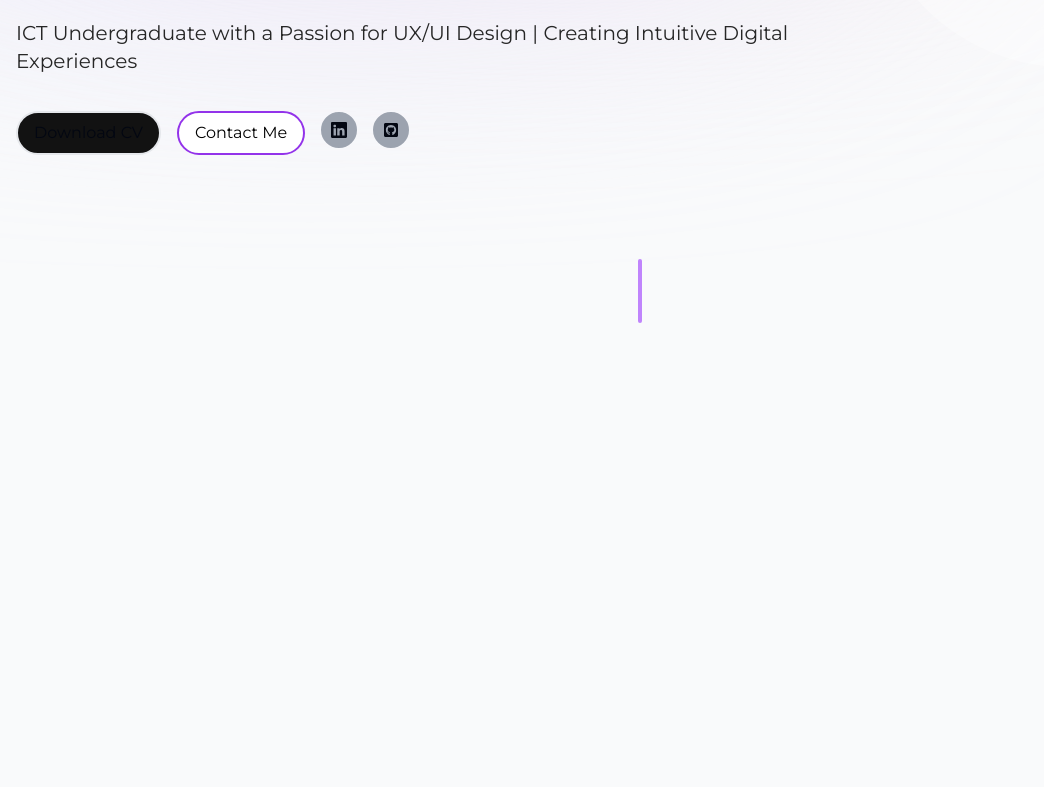
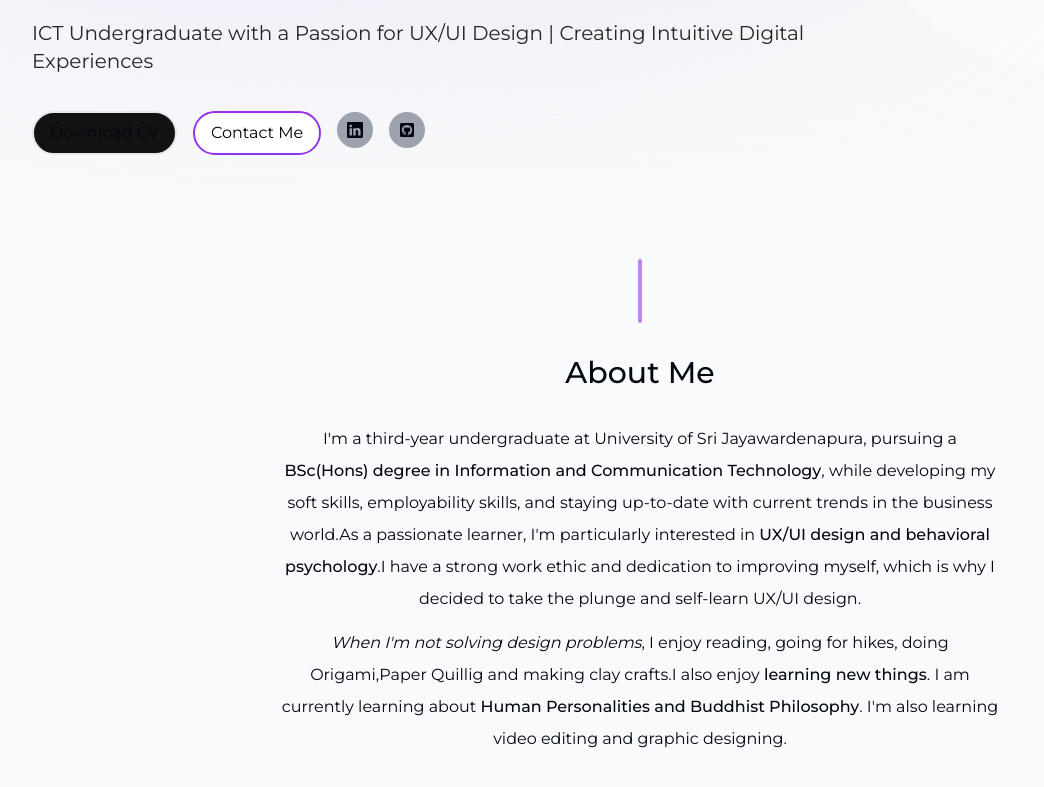
Before and after one commit to ThilPerera/Personal-Website-AF_20_16111, a Next.js app: page / in a window 1280 px wide. Shown: the part 637-1424 px from the top of the page, without its empty margins (0-1044 px from the left). Before the commit the page ends 992 px from the top, so only its background shows below. Built offline with nearby package versions, Linux system fonts and the light colour scheme.

Commit message:
Add the new sections to the main page

```diff
--- a/app/page.tsx
+++ b/app/page.tsx
@@ -1,13 +1,15 @@
+import About from "@/components/About";
 import Header from "@/components/Header";
 import Intro from "@/components/Intro";
 import SectionDivider from "@/components/Section-divider";
 
 export default function Home() {
   return (
-    <main className="">
+    <main className="flex flex-col items-center px-4">
       <Header></Header>
       <Intro></Intro>
       <SectionDivider></SectionDivider>
+      <About></About>
     </main>
   );
 }
```
